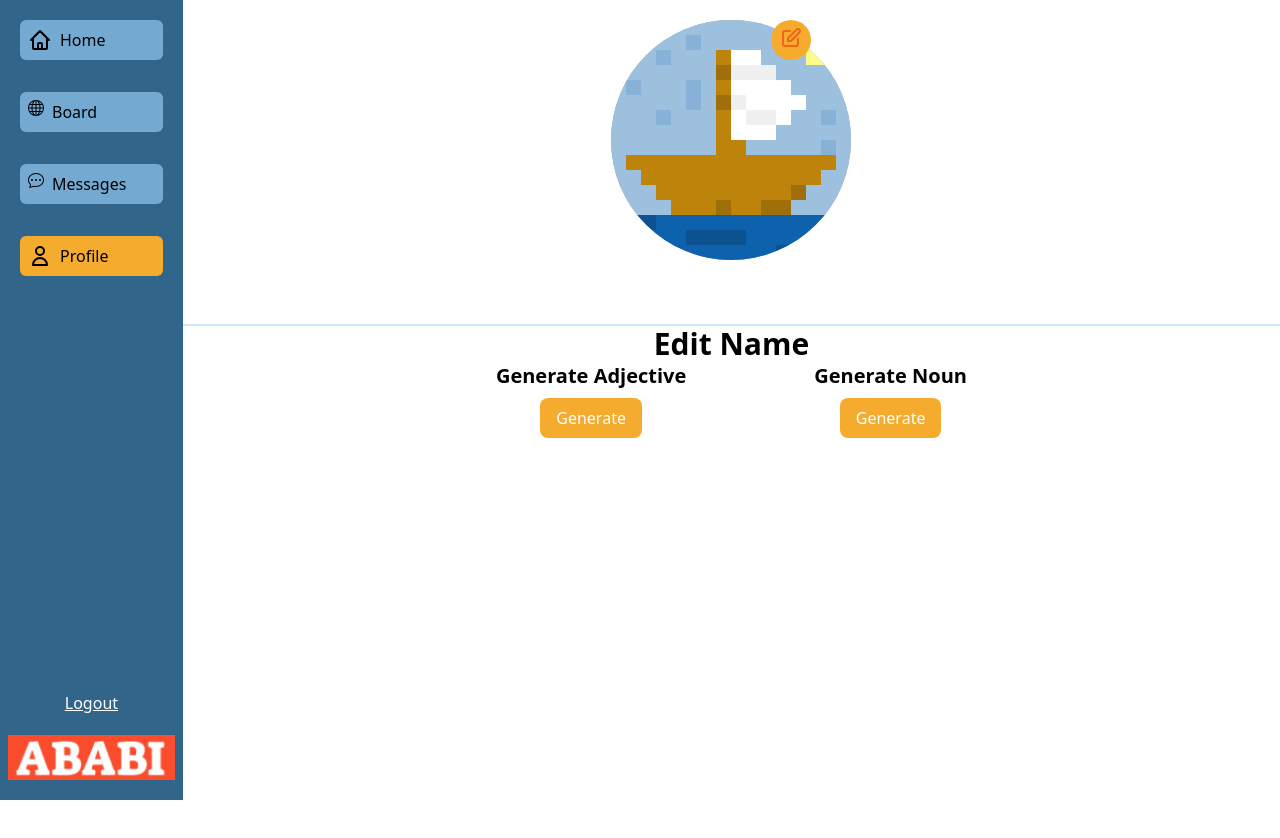
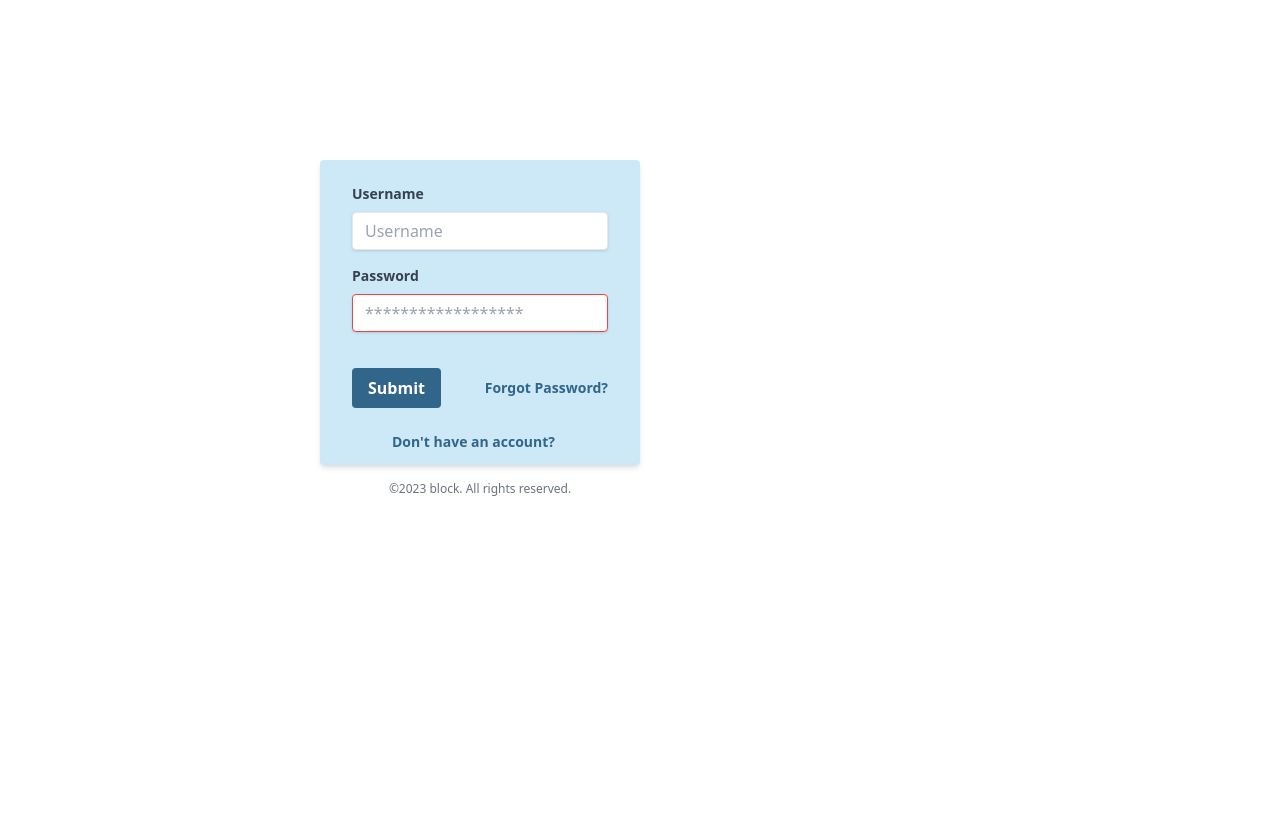
Before and after one commit to rbrown78137/466-frontend, a React (Create React App) app: page /Profile in a window 1280 px wide. Shown: the top 838 px of the page. Before the commit the page ends 800 px from the top, so only its background shows below. Built offline with nearby package versions, Linux system fonts and the light colour scheme; no server answers.

Commit message:
Half Fix

```diff
--- a/src/App.js
+++ b/src/App.js
@@ -19,7 +19,7 @@ function App(props) {
     const [username, setUsername] = React.useState("");
     const [password, setPassword] = React.useState("");
     const [errorMessage, setErrorMessage] = React.useState(false);
-    const [user, setUser] = React.useState(DataFunctions.setUser());
+    const [user, setUser] = React.useState(localStorage.getItem("user"));
     const [registerView, setRegisterView] = React.useState(false)
     let navigate = useNavigate();
     let location = useLocation();
--- a/src/DataFunctions.js
+++ b/src/DataFunctions.js
@@ -1,6 +1,7 @@
 export class DataFunctions {
   static user;
-  static url = "https://466app.azurewebsites.net";
+  //static url = "https://466app.azurewebsites.net";
+  static url = "https://localhost:7207";
   static mostPopular;
 
   //calls the backend to get user information based on userID
@@ -49,8 +50,9 @@ export class DataFunctions {
   //Creates a new user based on the new information
   static async registerUser(username, password, email) {
     try {
+      var random_name = "Curious Tiger"
       const response = await fetch(
-        `${this.url}/register/${username}/${password}/${email}/${username}`
+        `${this.url}/register/${username}/${password}/${email}/${random_name}`
       );
       const userObj = await response.json();
       console.log(userObj.id);
--- a/src/components/home/Conversation.jsx
+++ b/src/components/home/Conversation.jsx
@@ -43,8 +43,8 @@ const Conversation = () => {
   //Gets the conversation between to users
   useEffect(async() => {
     if(DataFunctions.getUser()){
-      //setConvo(await DataFunctions.getConversation(params.ConvoId))
-      setConvo(testMessages)
+      setConvo(await DataFunctions.getConversation(params.ConvoId))
+      //setConvo(testMessages)
     }
   });
 
@@ -54,7 +54,7 @@ const Conversation = () => {
       <img src={avatarObj.img} alt={avatarObj.name} className='h-20 w-20 rounded-full self-center' />
 
       {/*Back Button*/}
-      <Link to={"/Messages"}>
+      <Link to={"/"}>
       <svg xmlns="http://www.w3.org/2000/svg" className="h-8 w-8 absolute top-5 left-5 stroke-slate-900 hover:stroke-slate-500 cursor-pointer" fill="none" viewBox="0 0 24 24" strokeWidth={2}>
         <path strokeLinecap="round" strokeLinejoin="round" d="M10 19l-7-7m0 0l7-7m-7 7h18" />
       </svg>
```
